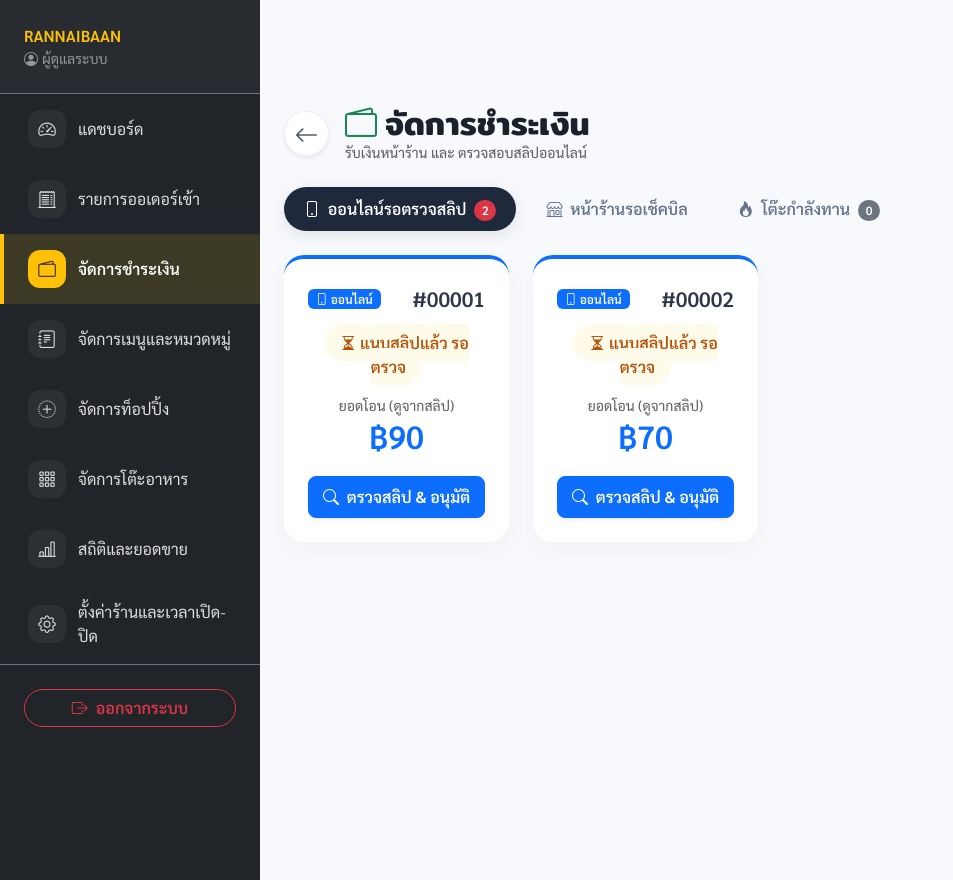
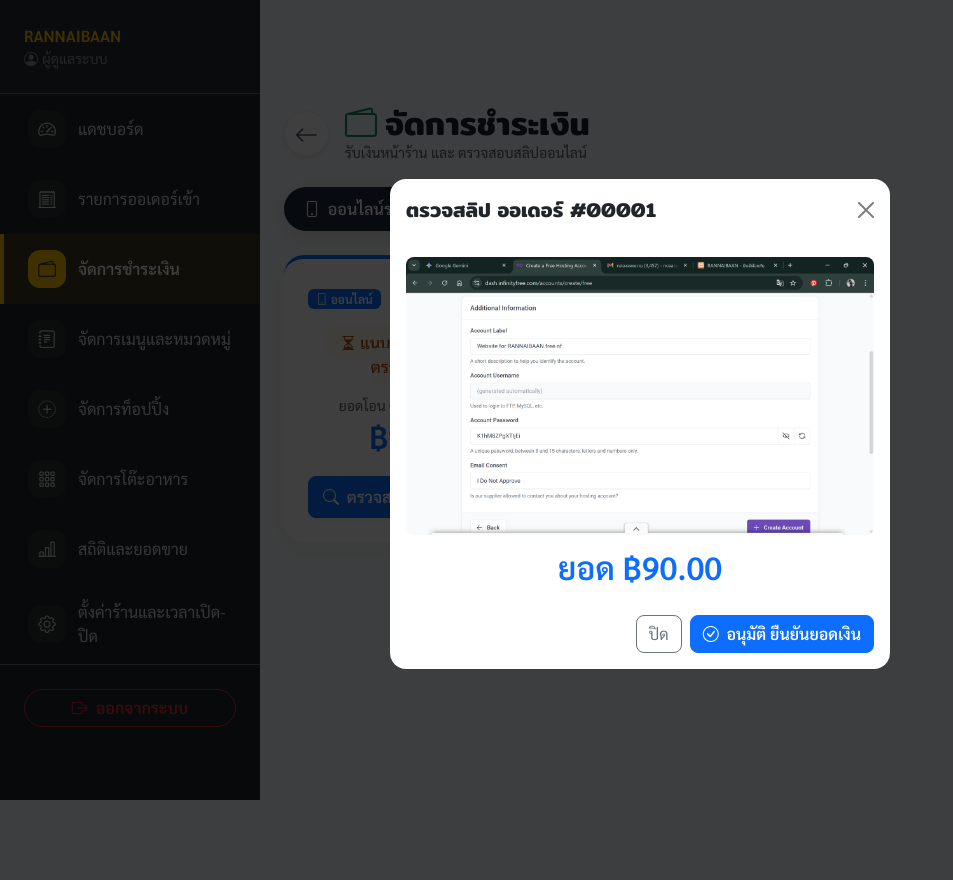
Before and after one commit to natthakornjehram-jpg/restaurant-order-system, a PHP site: page /owner/manage_payments.php in a window 1280 px wide, after a click on "ตรวจสลิป & อนุมัติ". Shown: the whole page, without its empty margins (0-953 px from the left). After the commit the page ends 800 px from the top, so only its background shows below. Run offline with PHP 8.4, Linux system fonts and the light colour scheme; the visitor is signed in with stand-in values (Sample User, id 1); data comes from the database, SQL or seed files in the repository; both versions use the stored data as it was after the commit; some libraries are stand-ins or nearby versions.

Commit message:
Fix QR dine-in flow: allow ordering more and checking status before bill closes
Previously submit_order.php ended the table session and redirected away
immediately after every order submission, which blocked guests from
ordering additional rounds or checking their bill/status afterward.

Now orders redirect back to the table's menu (order_success flag) and the
session stays alive. The thank-you + redirect-away + back-button-block only
fires once the owner actually closes the bill (all of the table's orders
marked paid), detected via a new poll (qr_table/api_check_bill.php) wired
into footer_dinein.php, with qr_table/end_session.php clearing the session
server-side before redirecting.

Also fixed owner/manage_payments.php, which was completely non-functional
for closing bills: the "approve slip" / "close bill" buttons referenced
Bootstrap modals (#payModal<id>) that were never defined, so nothing
happened on click. Added the missing modals wired to the existing
approvePayment()/approveDineInPayment() JS functions.

```diff
--- a/owner/manage_payments.php
+++ b/owner/manage_payments.php
@@ -93,6 +93,34 @@ $res_eating = $conn->query($sql_eating);
                         </div>
                     </div>
                 </div>
+
+                <div class="modal fade" id="payModal<?php echo $row['order_id'];?>" tabindex="-1">
+                    <div class="modal-dialog modal-dialog-centered">
+                        <div class="modal-content rounded-4 border-0">
+                            <div class="modal-header border-0">
+                                <h5 class="modal-title fw-bold">ตรวจสลิป ออเดอร์ #<?php echo str_pad($row['order_id'], 5, '0', STR_PAD_LEFT);?></h5>
+                                <button type="button" class="btn-close" data-bs-dismiss="modal"></button>
+                            </div>
+                            <div class="modal-body text-center">
+                                <?php if (!empty($row['slip_image'])): ?>
+                                    <img src="../assets/images/slips/<?php echo htmlspecialchars($row['slip_image']);?>" class="img-fluid rounded-3 mb-3" style="max-height: 400px;" alt="สลิปโอนเงิน">
+                                <?php else: ?>
+                                    <p class="text-muted">ไม่พบรูปสลิป</p>
+                                <?php endif; ?>
+                                <?php if (!empty($row['transaction_ref'])): ?>
+                                    <p class="small text-muted mb-2">เลขอ้างอิง: <?php echo htmlspecialchars($row['transaction_ref']);?></p>
+                                <?php endif; ?>
+                                <div class="total-price text-primary fw-bold">ยอด ฿<?php echo number_format($row['total_amount'], 2);?></div>
+                            </div>
+                            <div class="modal-footer border-0">
+                                <button type="button" class="btn btn-outline-secondary rounded-3" data-bs-dismiss="modal">ปิด</button>
+                                <button type="button" class="btn btn-primary rounded-3 fw-bold" onclick="approvePayment(<?php echo $row['order_id'];?>, 'transfer')">
+                                    <i class="bi bi-check-circle me-1"></i> อนุมัติ ยืนยันยอดเงิน
+                                </button>
+                            </div>
+                        </div>
+                    </div>
+                </div>
                 <?php endwhile; else: ?>
                     <div class="col-12 text-center py-5"><h5 class="text-muted"><i class="bi bi-check-circle"></i> ไม่มีสลิปออนไลน์รอตรวจ</h5></div>
                 <?php endif;?>
@@ -117,6 +145,31 @@ $res_eating = $conn->query($sql_eating);
                             <button class="btn btn-success w-100 rounded-3 py-2 fw-bold shadow-sm" data-bs-toggle="modal" data-bs-target="#payModal<?php echo $row['order_id'];?>">
                                 <i class="bi bi-cash-coin me-1"></i> ปิดบิลหน้าร้าน
                             </button>
+                        </div>
+                    </div>
+                </div>
+
+                <div class="modal fade" id="payModal<?php echo $row['order_id'];?>" tabindex="-1">
+                    <div class="modal-dialog modal-dialog-centered">
+                        <div class="modal-content rounded-4 border-0">
+                            <div class="modal-header border-0">
+                                <h5 class="modal-title fw-bold">ปิดบิล โต๊ะ <?php echo htmlspecialchars($row['table_id']);?> · #<?php echo str_pad($row['order_id'], 5, '0', STR_PAD_LEFT);?></h5>
+                                <button type="button" class="btn-close" data-bs-dismiss="modal"></button>
+                            </div>
+                            <div class="modal-body text-center">
+                                <div class="total-price text-success fw-bold mb-3">ยอดสุทธิ ฿<?php echo number_format($row['total_amount'], 2);?></div>
+                                <label class="fw-bold small mb-2 d-block">รับเงินแบบไหน</label>
+                                <select id="payMethod_<?php echo $row['order_id'];?>" class="form-select rounded-3">
+                                    <option value="cash">เงินสด</option>
+                                    <option value="transfer">โอนเงิน</option>
+                                </select>
+                            </div>
+                            <div class="modal-footer border-0">
+                                <button type="button" class="btn btn-outline-secondary rounded-3" data-bs-dismiss="modal">ปิด</button>
+                                <button type="button" class="btn btn-success rounded-3 fw-bold" onclick="approveDineInPayment(<?php echo $row['order_id'];?>)">
+                                    <i class="bi bi-check-circle me-1"></i> ยืนยันรับเงิน
+                                </button>
+                            </div>
                         </div>
                     </div>
                 </div>
--- a/qr_table/menu_dinein.php
+++ b/qr_table/menu_dinein.php
@@ -22,6 +22,7 @@ if (isset($_GET['table']) && !empty($_GET['table'])) {
 
     // สแกนใหม่ทุกครั้ง ให้เลือกประเภทออเดอร์ใหม่เสมอ (กันพลาดจากรอบก่อนหน้า)
     unset($_SESSION['order_type']);
+    unset($_SESSION['has_ordered']);
 } elseif (!isset($_SESSION['table_id'])) {
     echo "<script>alert('กรุณาสแกน QR Code ที่โต๊ะก่อนสั่งอาหารครับ'); window.location='../index.php';</script>";
     exit;
--- a/qr_table/my_bill.php
+++ b/qr_table/my_bill.php
@@ -2,6 +2,10 @@
 // qr_table/my_bill.php
 session_start();
 require_once '../includes/db.php';
+
+// กันหน้านี้โดนแคชไว้ในเบราว์เซอร์ (สำคัญเวลากดปุ่มย้อนกลับหลังปิดออเดอร์ไปแล้ว)
+header("Cache-Control: no-store, no-cache, must-revalidate, max-age=0");
+header("Pragma: no-cache");
 
 // เช็กว่ามีการสแกนโต๊ะมาจริงไหม
 if (!isset($_SESSION['table_id'])) {
```
Also changed, not shown: database/restaurant_db.sql (+3 -7 lines), includes/footer_dinein.php (+17 -0 lines), member/submit_order.php (+4 -10 lines), qr_table/api_check_bill.php (added, +26 -0 lines), qr_table/end_session.php (added, +14 -0 lines).
